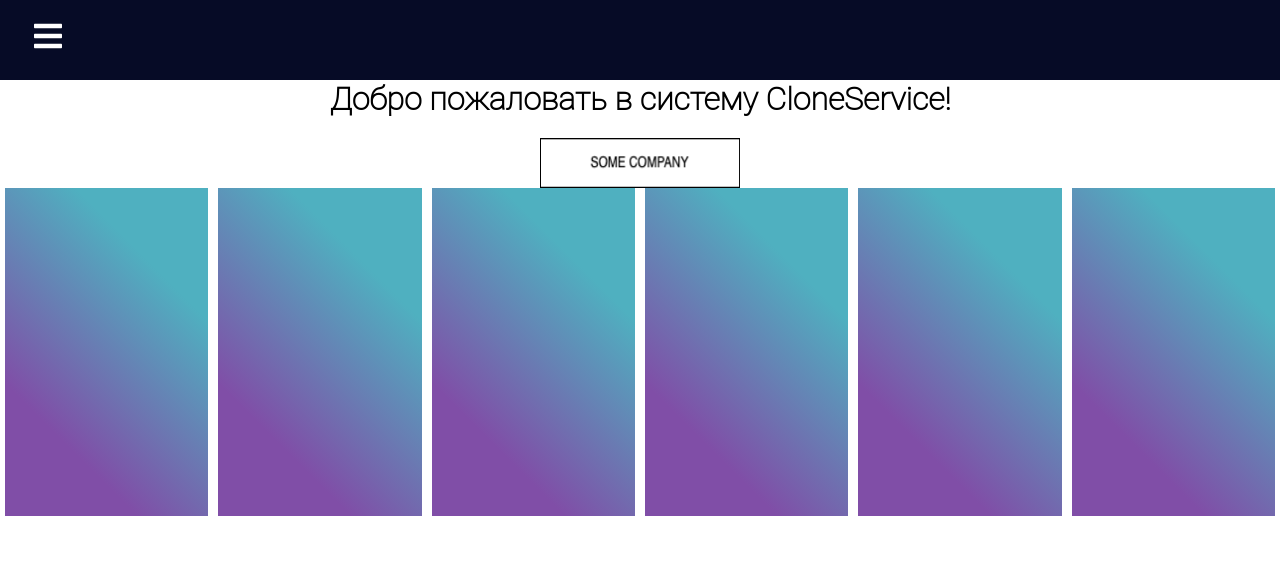
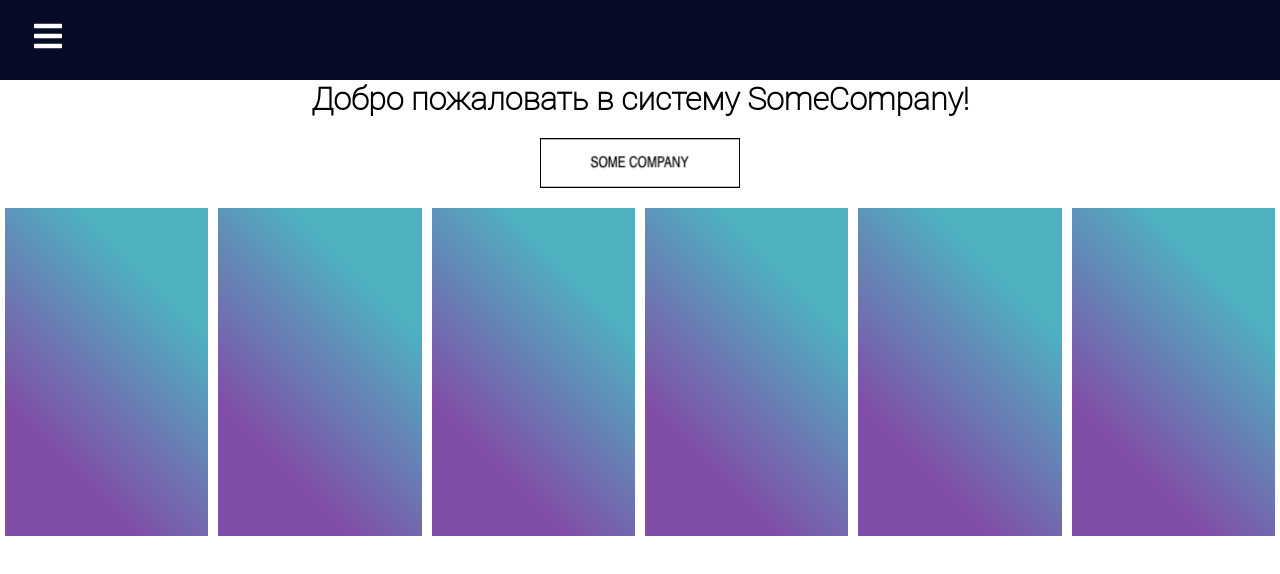
Before and after one commit to UtopicUnicorn/react-learning-project, a React (Create React App) app: page / in a window 1280 px wide. Shown: the top 574 px of the page. Built offline with nearby package versions, Linux system fonts and the light colour scheme; the HTML template or start-up script is replaced by a standard one.

Commit message:
changed logo

```diff
--- a/src/pages/home/home.styles.css
+++ b/src/pages/home/home.styles.css
@@ -12,6 +12,7 @@
 }
 
 .font_rectangles{
+    margin-top:20px ;
     -webkit-box-flex: 0;
     -webkit-flex: 0 0 30%;
     -ms-flex: 0 0 30%;
--- a/src/pages/home/home.tsx
+++ b/src/pages/home/home.tsx
@@ -7,7 +7,7 @@ export default function Home() {
     <>
       <div>
         <div className="container">
-          <h1>Добро пожаловать в систему CloneService!</h1>
+          <h1>Добро пожаловать в систему SomeCompany!</h1>
           <img src={process.env.PUBLIC_URL + 'site-logo.png'} className="logo" alt={'logo'} />
         </div>
 
```
